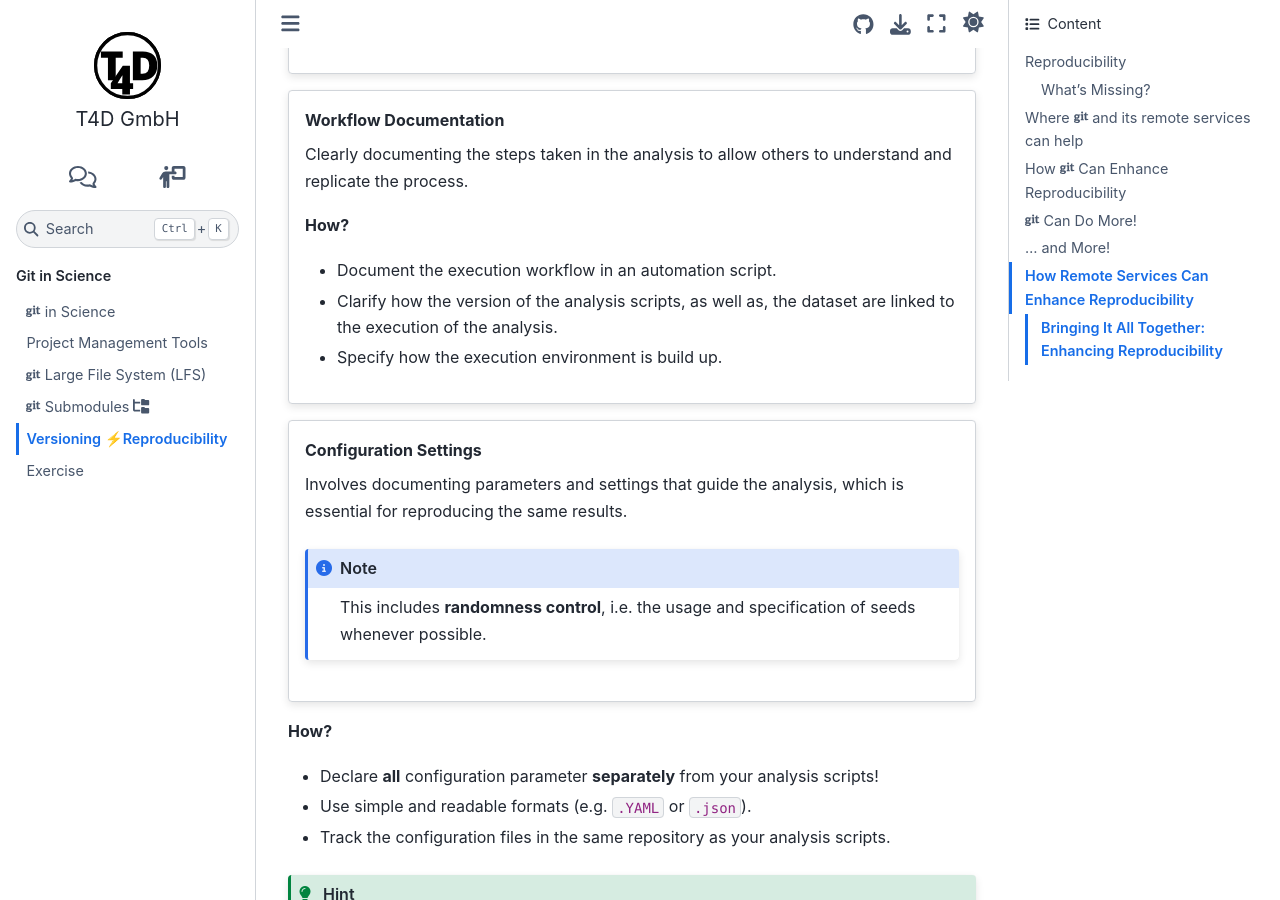
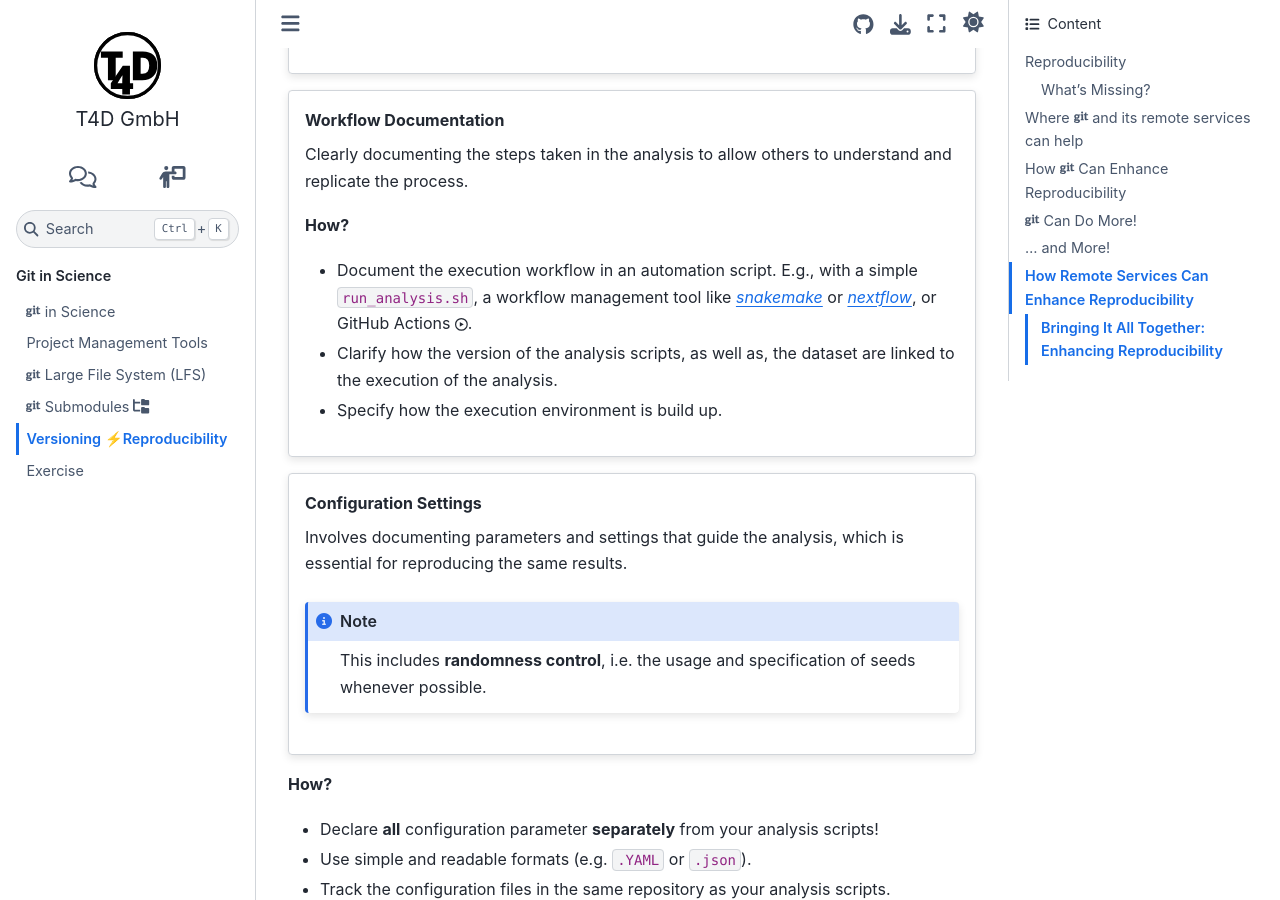
Before and after one commit to t4d-gmbh/git-and-science, a Sphinx documentation site: the page built from source/content/versioning_vs_reproducibility/index.md, in a window 1280 px wide and 900 px high, scrolled down 1993 px. Built offline with Sphinx 7.4.7 and the Sphinx Book theme 1.1.4, drawn with Linux system fonts in a browser that asks for light colours; the version number could not be read and is left out; some of the changed text lies outside the part shown.

Commit message:
added examples

```diff
--- a/source/content/versioning_vs_reproducibility/reproduce/exec_env.md
+++ b/source/content/versioning_vs_reproducibility/reproduce/exec_env.md
@@ -3,6 +3,6 @@ Covers the operating system, hardware, and any relevant settings that could infl
 
 **How?**
 
-- Report hardware and hardware configuration
+- Report hardware and hardware configuration. E.g. with `lshw` or `inxi`.
 
 {%if page %}:::{%endif%}
--- a/source/content/versioning_vs_reproducibility/reproduce/workflow_doc.md
+++ b/source/content/versioning_vs_reproducibility/reproduce/workflow_doc.md
@@ -3,7 +3,7 @@ Clearly documenting the steps taken in the analysis to allow others to understan
 
 **How?**
 
-- Document the execution workflow in an automation script.
+- Document the execution workflow in an automation script. E.g., with a simple `run_analysis.sh`, a workflow management tool like [_snakemake_](https://snakemake.readthedocs.io/en/stable/) or [_nextflow_](https://www.nextflow.io/), or GitHub Actions {octicon}`play;0.8em`.
 - Clarify how the version of the analysis scripts, as well as, the dataset are linked to the execution of the analysis.
 - Specify how the execution environment is build up.
 
```
